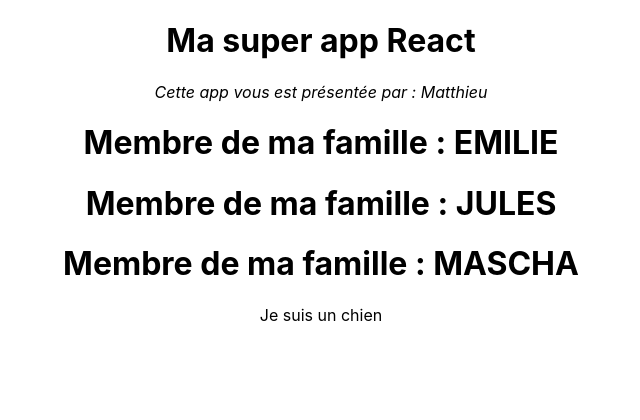
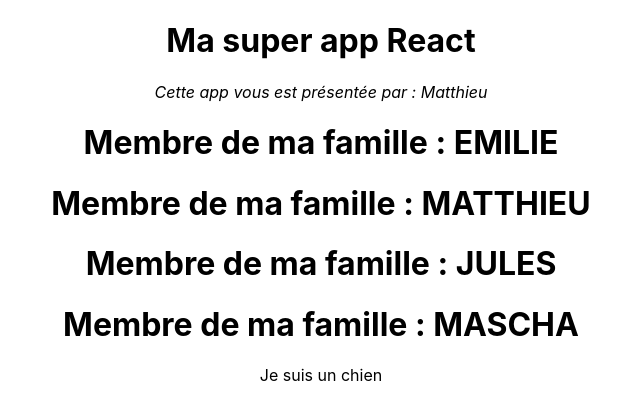
Before and after one commit to Dubmatth/react-1, a React (Create React App) app: page / in a window 1280 px wide. Shown: the top 420 px of the page, without its empty margins (319-959 px from the left). Built offline with nearby package versions, Linux system fonts and the light colour scheme.

Commit message:
Le state

```diff
--- a/src/App.js
+++ b/src/App.js
@@ -2,16 +2,42 @@
 import './App.css'
 import Membre from './Components/Membre'
 
+const famille = {
+  membre1: {
+    nom: 'Emilie',
+    age: 28
+  },
+  membre2: {
+    nom: 'Matthieu',
+    age: 30
+  },
+  membre3: {
+    nom: 'Jules',
+    age: 2
+  },
+  membre4: {
+    nom: 'Mascha',
+    age: 5
+  }
+}
+
 class App extends Component {
+
+  state = {
+    famille
+  }
+
   render() {
     const { titre, auteur } = this.props
+    const { famille } = this.state
     return (
         <div className="App">
           <h1>{titre}</h1>
           <em>Cette app vous est présentée par : {auteur}</em>
-          <Membre nom='Emilie'/>
-          <Membre nom='Jules'/>
-          <Membre nom='Mascha'>
+          <Membre nom={famille.membre1.nom} />
+          <Membre nom={famille.membre2.nom} />
+          <Membre nom={famille.membre3.nom} />
+          <Membre nom={famille.membre4.nom} >
             Je suis un chien
           </Membre>
         </div>
```
